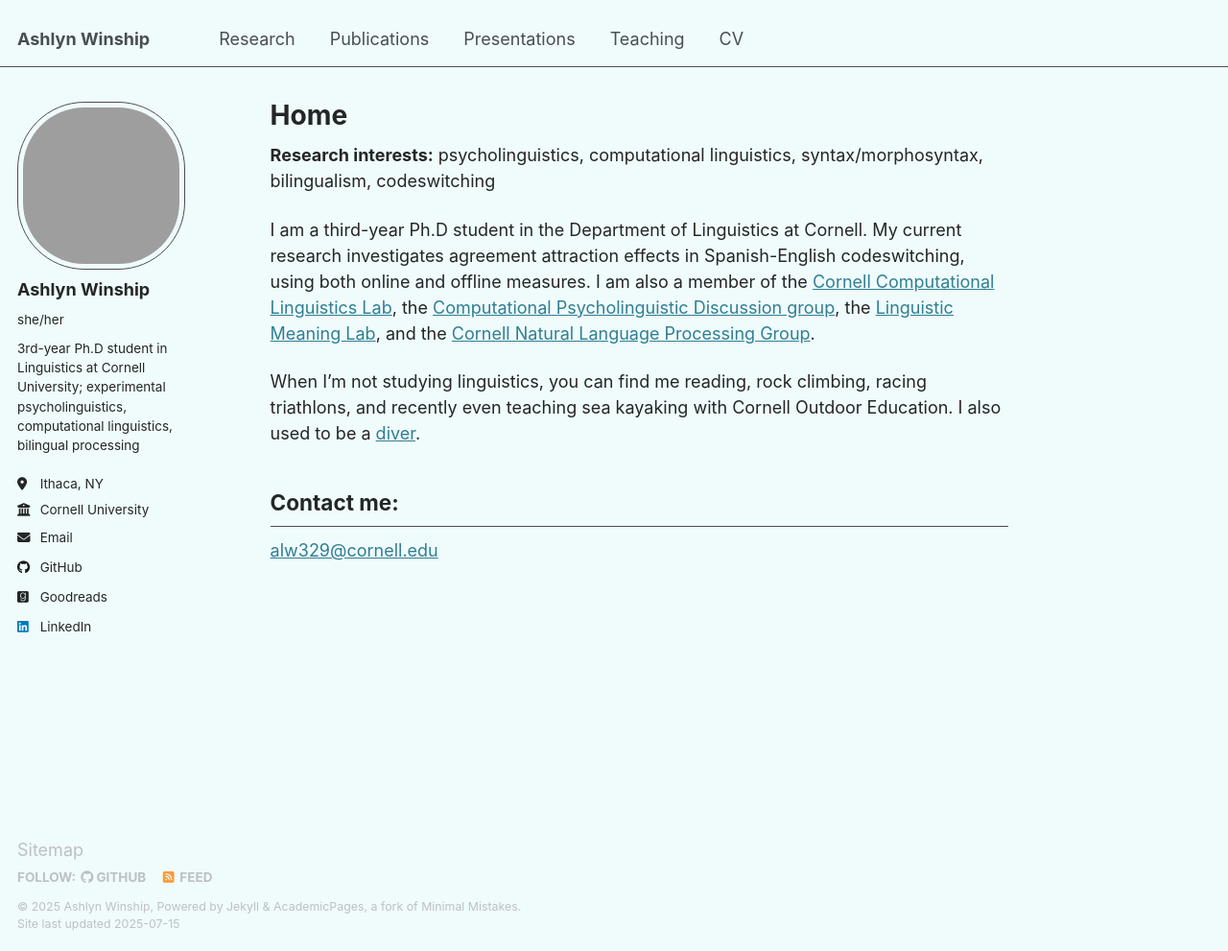
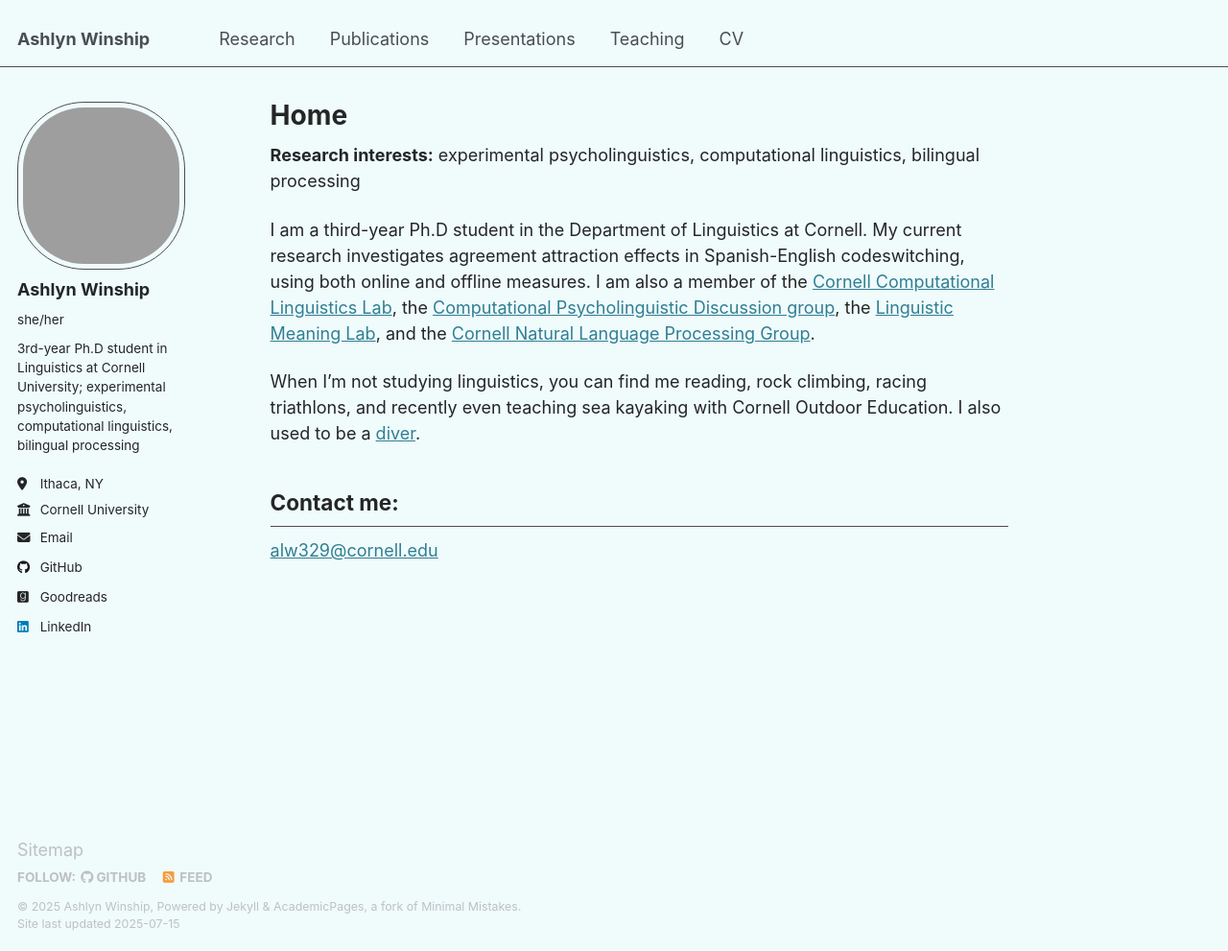
Before and after one commit to ashlynwinship/ashlynwinship.github.io, a Jekyll site: the page built from _pages/about.md, in a window 1280 px wide and 991 px high. Shown: the whole window at 96% size. Built offline with Jekyll 4.4.1, drawn with Linux system fonts in a browser that asks for light colours; grey boxes are pictures that could not be loaded.

Commit message:
Update about.md

```diff
--- a/_pages/about.md
+++ b/_pages/about.md
@@ -7,7 +7,7 @@ redirect_from:
   - /about.html
 ---
 
-<b>Research interests:</b> psycholinguistics, computational linguistics, syntax/morphosyntax, bilingualism, codeswitching
+<b>Research interests:</b> experimental psycholinguistics, computational linguistics, bilingual processing
 
 I am a third-year Ph.D student in the Department of Linguistics at Cornell. My current research investigates agreement attraction effects in Spanish-English codeswitching, using both online and offline measures. I am also a member of the <a target="_blank" rel="noopener" href="https://conf.ling.cornell.edu/compling/">Cornell Computational Linguistics Lab</a>, the <a target="_blank" rel="noopener" href="https://c-psyd.github.io/">Computational Psycholinguistic Discussion group</a>, the <a target="_blank" rel="noopener" href="https://lime-lab-cornell.github.io/">Linguistic Meaning Lab</a>, and the <a target="_blank" rel="noopner" href="https://nlp.cornell.edu/">Cornell Natural Language Processing Group</a>.
 
```
